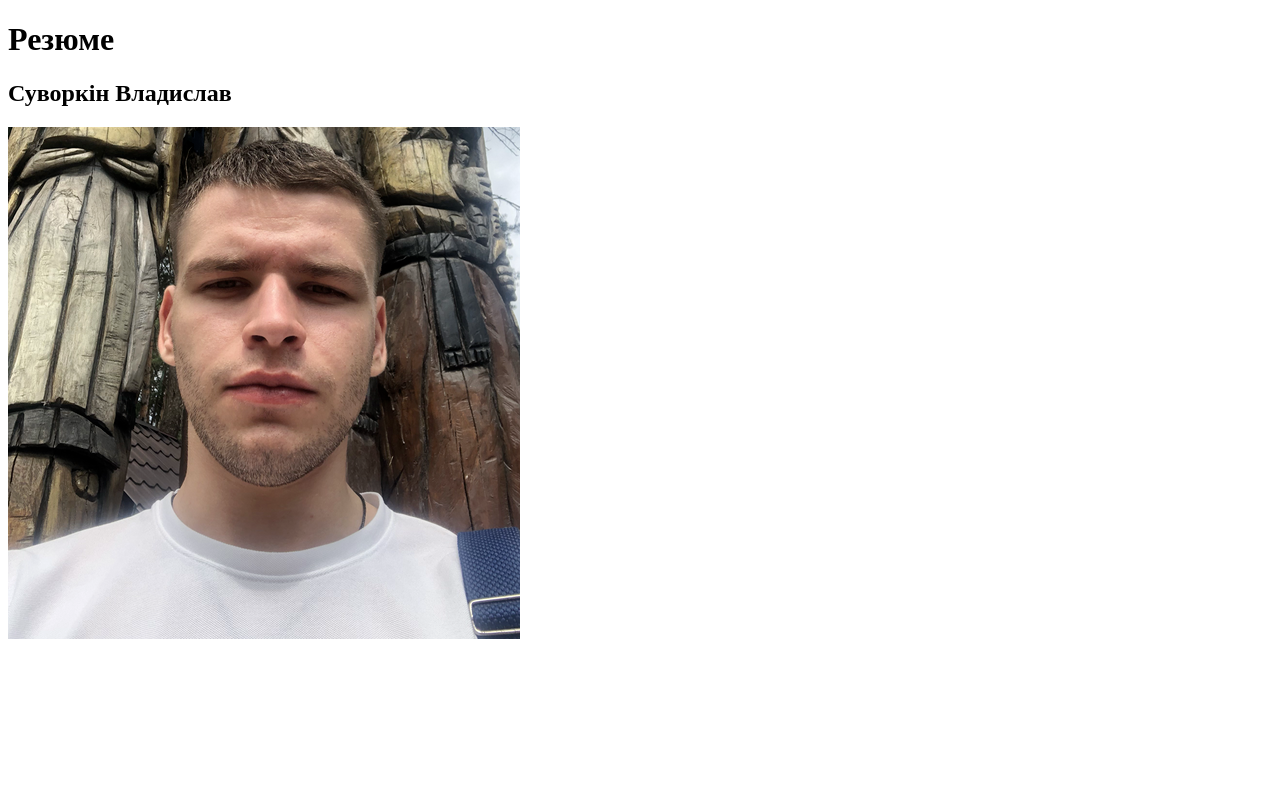
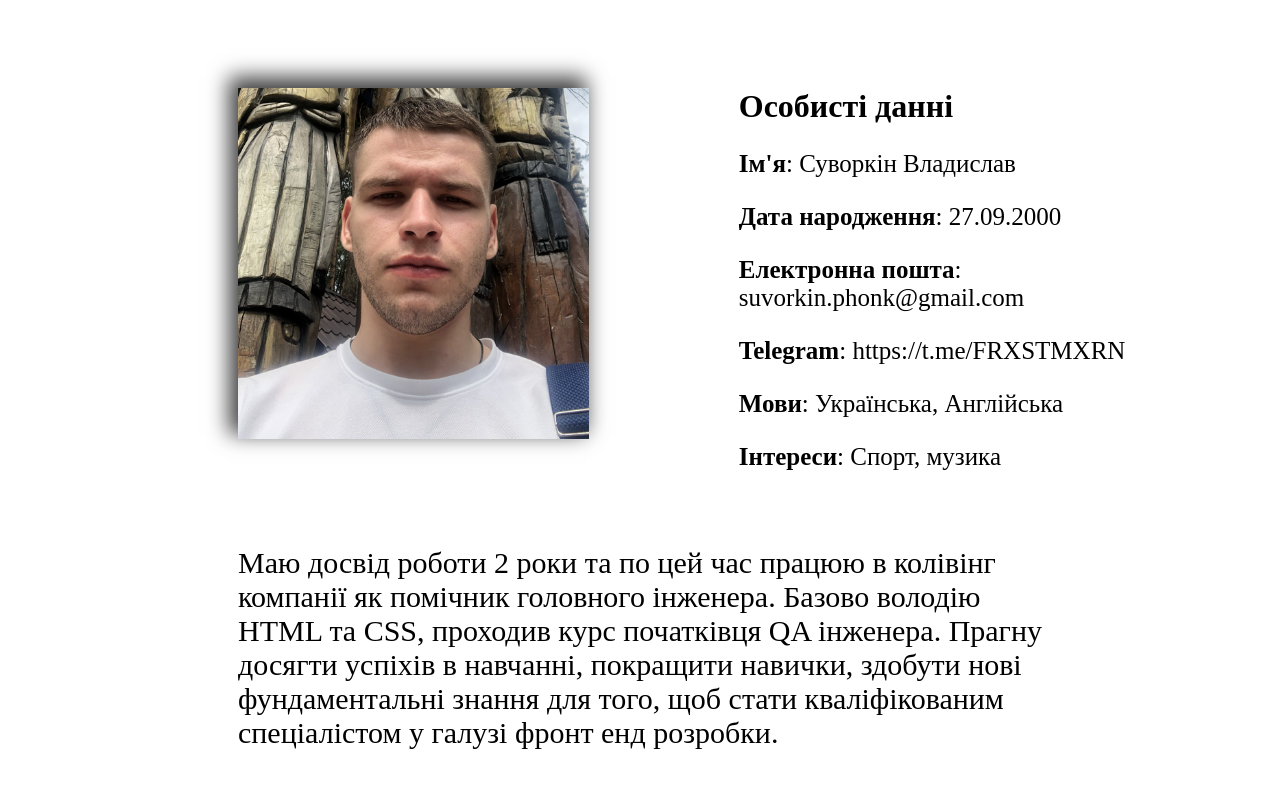
Before and after one commit to vlados2709/HW1, a plain HTML site: page index.html in a window 1280 px wide. Drawn offline with Linux system fonts and the light colour scheme; files whose address does not match are found by name.

Commit message:
new info and styles

```diff
--- a/index.html
+++ b/index.html
@@ -4,10 +4,25 @@
     <meta charset="UTF-8">
     <meta name="viewport" content="width=device-width, initial-scale=1.0">
     <title>Резюме</title>
+    <link rel="stylesheet" href="style.css">
 </head>
 <body>
-    <h1>Резюме</h1>
-    <h2>Суворкін Владислав</h2>
-    <img src="../images/me.jpg" alt="my photo">
+    <div class="main_block">
+        <div class="img_block">
+            <img src="D:\lessons\HW1\images\me.jpg" alt="my photo">
+        </div>
+        <div class="info">
+            <h1>Особисті данні</h1>
+            <p><strong>Ім'я</strong>: Суворкін Владислав</p>
+            <p><strong>Дата народження</strong>: 27.09.2000</p>
+            <p><strong>Електронна пошта</strong>: suvorkin.phonk@gmail.com</p>
+            <p><strong>Telegram</strong>: https://t.me/FRXSTMXRN</p>
+            <p><strong>Мови</strong>: Українська, Англійська</p>
+            <p><strong>Інтереси</strong>: Спорт, музика</p>
+        </div>
+    </div>
+    <div class="text1">
+        <p>Маю досвід роботи 2 роки та по цей час працюю в колівінг компанії як помічник головного інженера. Базово володію HTML та CSS, проходив курс початківця QA інженера. Прагну досягти успіхів в навчанні, покращити навички, здобути нові фундаментальні знання для того, щоб стати кваліфікованим спеціалістом у галузі фронт енд розробки.  </p>
+    </div>
 </body>
 </html>
--- a/style.css
+++ b/style.css
@@ -0,0 +1,31 @@
+
+body{
+    padding: 30px;
+}
+
+.main_block{
+    display: flex;
+    flex-direction: row;
+    margin-top: 50px;
+    margin-left: 200px;
+}
+
+img{
+    width: 70%;
+    box-shadow: -6px -8px 20px 3px rgba(0,0,0,0.75);
+}
+
+.info > p{
+    font-size: 25px;
+}
+
+h1{
+    margin: 0;
+}
+
+.text1{
+    font-size: 30px;
+    margin-top: 50px;
+    margin-left: 200px;
+    margin-right: 200px;
+}
```
